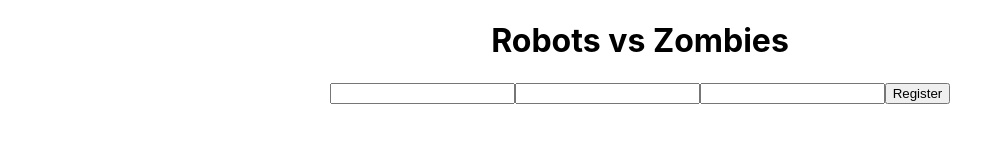
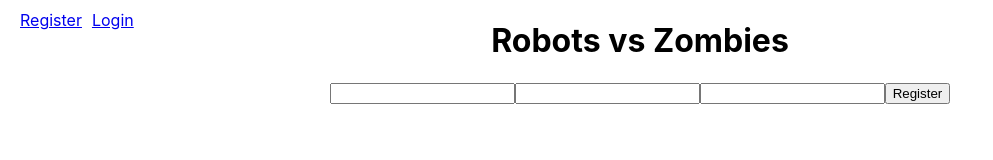
Before and after one commit to Robot-vs-Zombies/rvz-front-end, a React (Create React App) app: page / in a window 1280 px wide. Shown: the top 160 px of the page, without its empty margins (0-993 px from the left). Built offline with nearby package versions, Linux system fonts and the light colour scheme.

Commit message:
added navbar

```diff
--- /dev/null
+++ b/src/components/NavBar.js
@@ -0,0 +1,12 @@
+import React from "react";
+import { Link } from "react-router-dom";
+export default function NavBar() {
+  return (
+    <div className="nav-bar">
+      <nav>
+        <Link to="/">Register</Link>
+        <Link to="/login">Login</Link>
+      </nav>
+    </div>
+  );
+}
--- a/src/components/dashboard/Dashboard.jsx
+++ b/src/components/dashboard/Dashboard.jsx
@@ -1,6 +1,6 @@
 import React, { useEffect, useState } from "react";
 import axiosWithAuth from "../../utils/axiosWithAuth";
-
+import NavBar from "../NavBar";
 export default function Dashboard() {
   const [direction, setDirection] = useState("");
 
--- a/src/components/registration/Login.jsx
+++ b/src/components/registration/Login.jsx
@@ -1,7 +1,7 @@
 import React, { useState, useEffect } from "react";
 import { Link } from "react-router-dom";
 import axios from "axios";
-
+import NavBar from "../NavBar";
 export default function Login(props) {
   const [user, setUsers] = useState({
     username: "",
@@ -31,6 +31,8 @@ export default function Login(props) {
   };
 
   return (
+    <div>
+      <NavBar />
       <form onSubmit={handleSubmit}>
         <label htmlFor="username">
           <input
@@ -52,5 +54,6 @@ export default function Login(props) {
         </label>
         <button type="submit">Login</button>
       </form>
+    </div>
   );
 }
--- a/src/components/registration/SignUp.jsx
+++ b/src/components/registration/SignUp.jsx
@@ -1,6 +1,7 @@
 import React, { useState } from "react";
 import { Link } from "react-router-dom";
 import axios from "axios";
+import NavBar from "../NavBar";
 
 export default function SignUp(props) {
   const [newUser, setNewUser] = useState({
@@ -36,6 +37,7 @@ export default function SignUp(props) {
 
   return (
     <div>
+      <NavBar />
       <form onSubmit={handleSubmit}>
         <label htmlFor="username">
           <input
--- a/src/index.css
+++ b/src/index.css
@@ -15,3 +15,14 @@ code {
 .error-message {
   color: red;
 }
+
+.nav-bar {
+  display: flex;
+  position: absolute;
+  top: 10px;
+  left: 10px;
+}
+
+.nav-bar nav a {
+  margin-left: 10px;
+}
```
Lines whose indentation alone changed are shown as unchanged.
